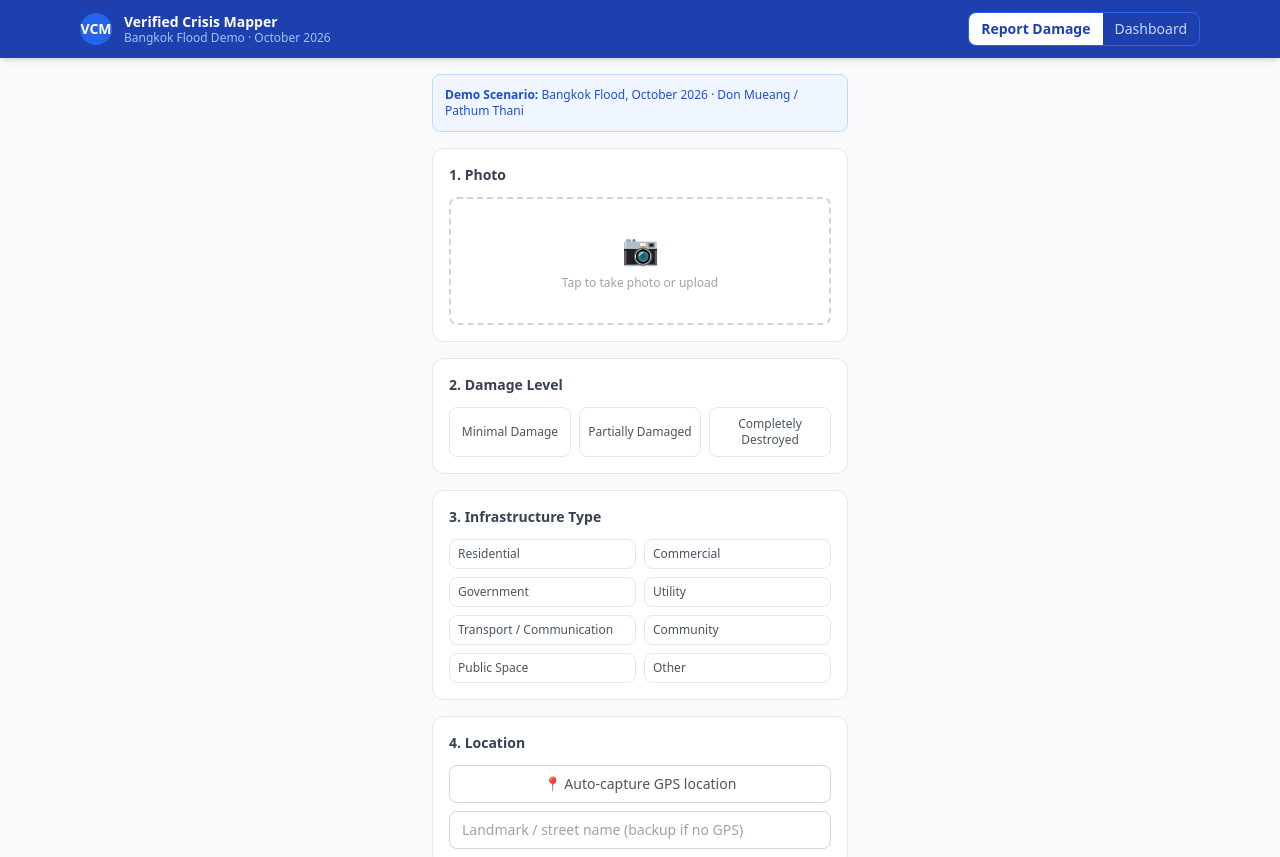
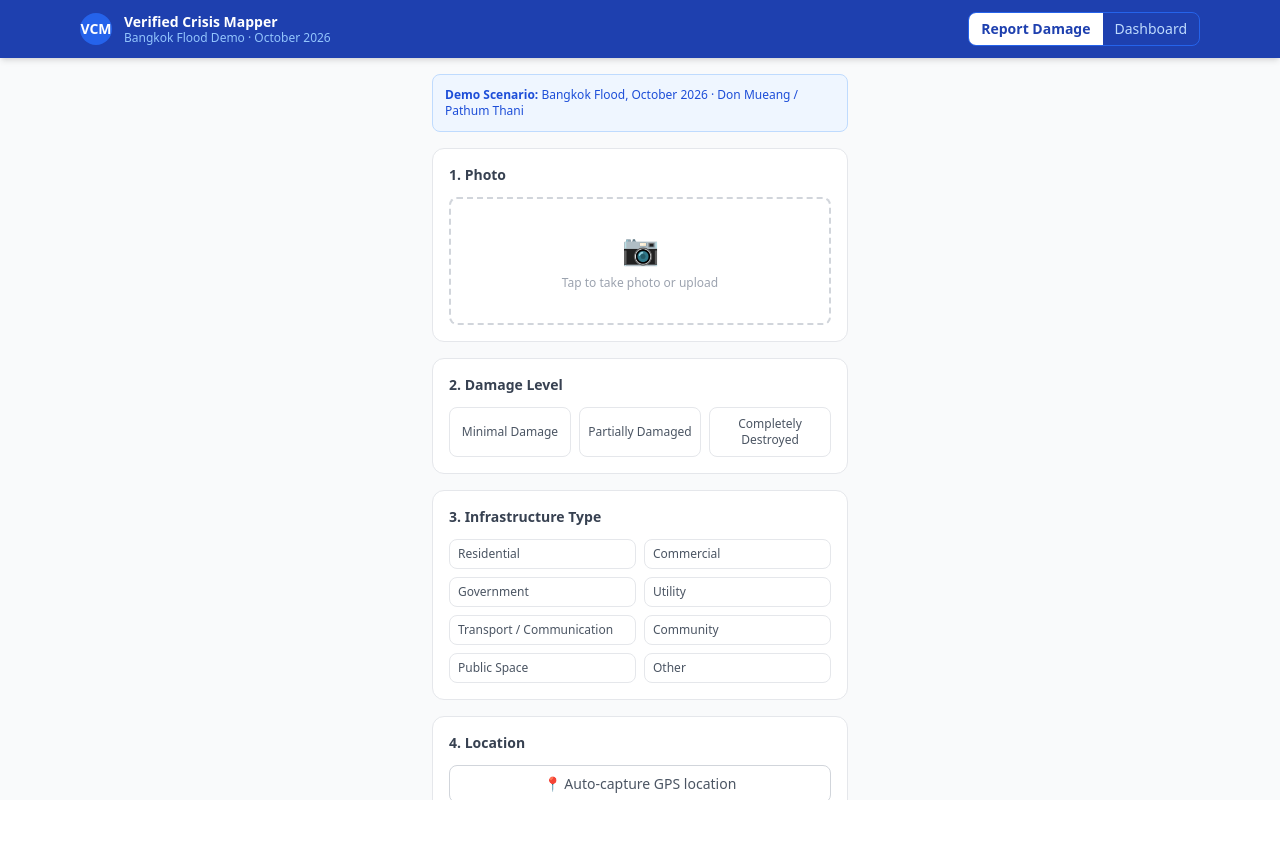
Before and after one commit to lorelei800-lgtm/verified-crisis-mapper, a React (Vite) app in the folder demo/: page / in a window 1280 px wide. Shown: the top 857 px of the page. After the commit the page ends 800 px from the top, so only its background shows below. Built offline with nearby package versions, Linux system fonts and the light colour scheme.

Commit message:
fix: use h-screen to ensure map container fills viewport height

```diff
--- a/demo/src/App.tsx
+++ b/demo/src/App.tsx
@@ -8,7 +8,7 @@ export default function App() {
   const [view, setView] = useState<View>('reporter')
 
   return (
-    <div className="min-h-screen bg-gray-50 flex flex-col">
+    <div className="h-screen bg-gray-50 flex flex-col overflow-hidden">
       {/* Header */}
       <header className="bg-blue-800 text-white shadow-md">
         <div className="max-w-6xl mx-auto px-4 py-3 flex items-center justify-between">
```
